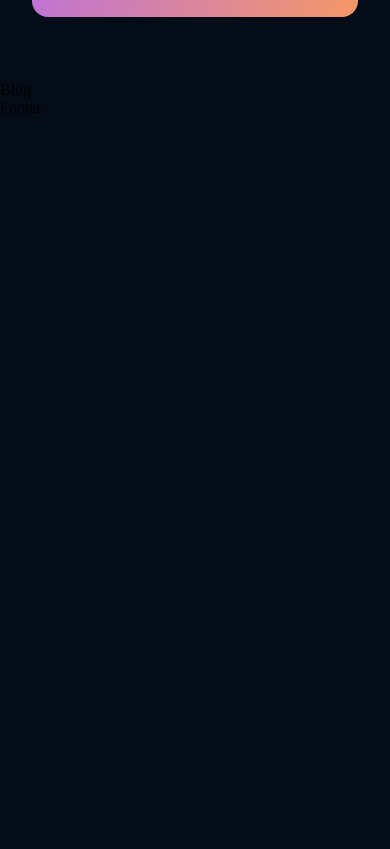
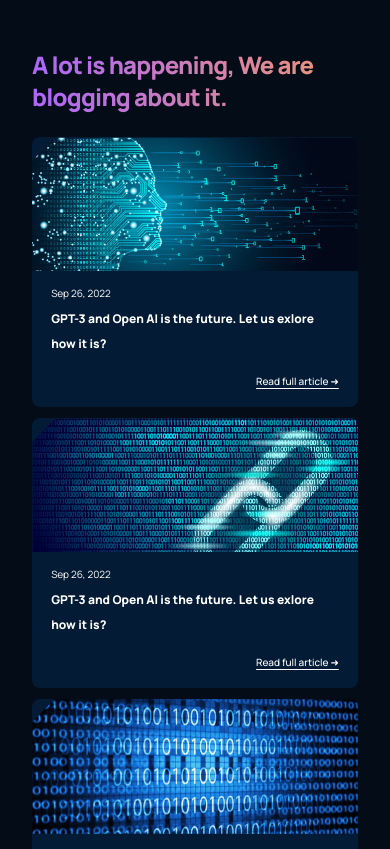
Before and after one commit to neerajprabhuram/gpt3, a React (Create React App) app: page / in a window 390 px wide. Shown: the part 4114-4963 px from the top of the page. Before the commit the page ends 4231 px from the top, so only its background shows below. Built offline with nearby package versions, Linux system fonts and the light colour scheme.

Commit message:
completed blog

```diff
--- a/src/components/article/Article.jsx
+++ b/src/components/article/Article.jsx
@@ -1,10 +1,19 @@
 import React from 'react';
 import './article.css';
 
-const Article = () => {
+const Article = ({imgUrl, date, title}) => {
     return (
-        <div>
-            Article
+        <div className='gpt3__blog-container_article'>
+            <div className='gpt3__blog-container_article-image'>
+                <img src={imgUrl}  alt='blog'/>
+            </div>
+            <div className='gpt3__blog-container_article-content'>
+                <div>
+                    <p>{date}</p>
+                    <h3>{title}</h3>
+                </div>
+                <p>Read full article ➜</p>
+            </div>
         </div>
     )
 }
--- a/src/components/article/article.css
+++ b/src/components/article/article.css
@@ -0,0 +1,59 @@
+.gpt3__blog-container_article {
+    width: 100%;
+    height: 100%;
+    display: flex;
+    flex-direction: column;
+    background: var(--color-footer);
+    border-radius: 0.5rem;
+}
+
+.gpt3__blog-container_article-image {
+    width: 100%;
+    height: 100%;
+}
+
+.gpt3__blog-container_article-image img {
+    width: 100%;
+    height: 100%;
+    border-top-right-radius: 0.5rem ;
+}
+
+.gpt3__blog-container_article-content {
+    display: flex;
+    flex-direction: column;
+    justify-content: space-between;
+    padding: 0.3rem 1.2rem 0.5rem;
+    height: 100%;
+}
+
+.gpt3__blog-container_article-content p{
+    font-family: var(--font-family);
+    font-size: 11px;
+    line-height: 35px;
+    color: white;
+}
+
+.gpt3__blog-container_article-content h3{
+    font-family: var(--font-family);
+    font-weight: 800;
+    font-size: 13px;
+    line-height: 20px;
+    color: white;
+    margin-bottom: 0.5rem;
+    cursor: pointer;
+}
+
+.gpt3__blog-container_article-content p:last-child{
+    cursor: pointer;
+    font-weight: 500;
+    text-decoration: underline;
+    text-underline-offset: 3px;
+    text-align: right;
+}
+
+@media screen and (max-width: 550px) {
+    .gpt3__blog-container_article-content h3 {
+        font-size: 18px;
+        line-height: 25px;
+    }
+}
--- a/src/components/cta/cta.css
+++ b/src/components/cta/cta.css
@@ -60,6 +60,10 @@
 }
 
 @media screen and (max-width : 550px) {
+    .gpt3__cta{
+        padding: 1rem 1.5rem;
+    }
+
     .gpt3__cta-content h3 {
         font-size: 18px;
         line-height: 32px;
--- a/src/containers/blog/Blog.jsx
+++ b/src/containers/blog/Blog.jsx
@@ -1,10 +1,25 @@
 import React from 'react';
+import { Article } from '../../components';
 import './blog.css';
+import {blog01, blog02, blog03, blog04, blog05} from './imports';
 
 const Blog = () => {
     return (
-        <div>
-            Blog
+        <div className='gpt3__blog section__margin' id='blog'>
+            <div className='gpt3__blog-heading'>
+                <h1 className='gradient__text'>A lot is happening, We are blogging about it.</h1>
+            </div>
+            <div className='gpt3__blog-container'>
+                <div className='gpt3__blog-container_groupA'>
+                    <Article imgUrl={blog01} date='Sep 26, 2022' title="GPT-3 and Open  AI is the future. Let us exlore how it is?" />
+                </div>
+                <div className='gpt3__blog-container_groupB'>
+                    <Article imgUrl={blog02} date='Sep 26, 2022' title="GPT-3 and Open  AI is the future. Let us exlore how it is?"/>
+                    <Article imgUrl={blog03} date='Sep 26, 2022' title="GPT-3 and Open  AI is the future. Let us exlore how it is?"/>
+                    <Article imgUrl={blog04} date='Sep 26, 2022' title="GPT-3 and Open  AI is the future. Let us exlore how it is?"/>
+                    <Article imgUrl={blog05} date='Sep 26, 2022' title="GPT-3 and Open  AI is the future. Let us exlore how it is?"/>
+                </div>
+            </div>
         </div>
     )
 }
--- a/src/containers/blog/blog.css
+++ b/src/containers/blog/blog.css
@@ -0,0 +1,128 @@
+.gpt3__blog {
+    display: flex;
+    flex-direction: column;
+    padding-top: 2rem;
+}
+
+.gpt3__blog-heading {
+    width: 100%;
+    text-align: left;
+    margin-bottom: 1.5rem;
+}
+
+.gpt3__blog-heading h1 {
+    font-family: var(--font-family);
+    font-weight: 800;
+    font-size: 34px;
+    line-height: 45px;
+    letter-spacing: -0.05rem;
+}
+
+.gpt3__blog-container {
+    display: flex;
+    flex-direction: row;
+}
+
+.gpt3__blog-container_groupA {
+    flex: 0.7;
+    margin-right: 2rem;
+}
+
+.gpt3__blog-container_groupA .gpt3__blog-container_article-content h3 {
+    font-size: 20px;
+    margin-top: 1.5rem;
+}
+
+.gpt3__blog-container_groupB{
+    flex: 1;
+    display: grid;
+    grid-template-columns: repeat(2, 1fr);
+    grid-gap: 1.5rem;
+}
+
+@media screen and (max-width : 1050px) {
+
+    .gpt3__blog-container_groupA .gpt3__blog-container_article-content h3 {
+        font-size: 18px;
+        margin-top: 1rem;
+    }
+
+    .gpt3__blog-container_groupB .gpt3__blog-container_article-content h3 {
+        font-size: 12px;
+        margin-top: -0.3rem;
+    }
+
+    .gpt3__blog-container_groupB .gpt3__blog-container_article-content p {
+        font-size: 10px;
+    }
+}
+
+@media screen and (max-width : 850px) {
+    .gpt3__blog-container {
+        flex-direction: column-reverse;
+    }
+
+    .gpt3__blog-heading h1 {
+        font-size: 30px;
+    }
+
+    .gpt3__blog-container_groupA {
+        margin : 1.5rem 0;
+    }
+
+    .gpt3__blog-container_groupA .gpt3__blog-container_article {
+        width: 48%;
+    }
+
+    .gpt3__blog-container_groupA .gpt3__blog-container_article-image {
+        height: 180px;
+    }
+
+    .gpt3__blog-container_groupA .gpt3__blog-container_article-content h3 {
+        font-size: 12px;
+        margin-top: -0.3rem;
+    }
+}
+
+@media screen and (max-width: 700px) {
+    .gpt3__blog-container_groupB {
+        grid-gap: 0.7rem;
+        /* grid-template-columns: repeat(1, 1fr); */
+    }
+
+    .gpt3__blog-container_groupA {
+        margin : 0.8rem 0;
+    }
+
+    .gpt3__blog-container_groupA .gpt3__blog-container_article {
+        width: 49%;
+    }
+
+    .gpt3__blog-container_groupA .gpt3__blog-container_article-image {
+        height: 150px;
+    }
+
+}
+
+@media screen and (max-width: 550px) {
+    .gpt3__blog {
+        padding-top: 0rem;
+    }
+
+    .gpt3__blog-heading h1 {
+        font-size: 24px;
+        line-height: 32px;
+    }
+
+    .gpt3__blog-container_groupB {
+        grid-template-columns: repeat(1, 1fr);
+    }
+
+    .gpt3__blog-container_groupA .gpt3__blog-container_article  {
+        width: 100%;
+    }
+
+    .gpt3__blog-container_groupA {
+        margin : 0.5rem 0;
+    }
+}
--- /dev/null
+++ b/src/containers/blog/imports.js
@@ -0,0 +1,7 @@
+import blog01 from '../../assets/blog01.png';
+import blog02 from '../../assets/blog02.png';
+import blog03 from '../../assets/blog03.png';
+import blog04 from '../../assets/blog04.png';
+import blog05 from '../../assets/blog05.png';
+
+export {blog01, blog02, blog03, blog04, blog05}
--- a/src/containers/possibility/possibility.css
+++ b/src/containers/possibility/possibility.css
@@ -34,6 +34,8 @@
 
 .gpt3__possibility-content h4:last-child{
     color: var(--color-subtext);
+    text-decoration: underline;
+    text-underline-offset: 4px;
 }
 
 .gpt3__possibility-content h1{
```
